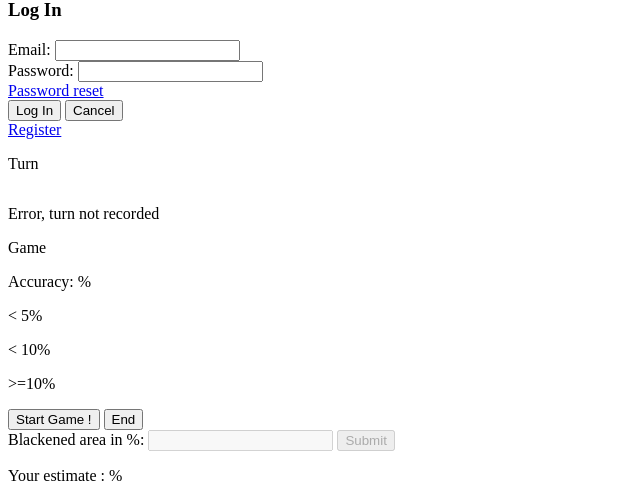
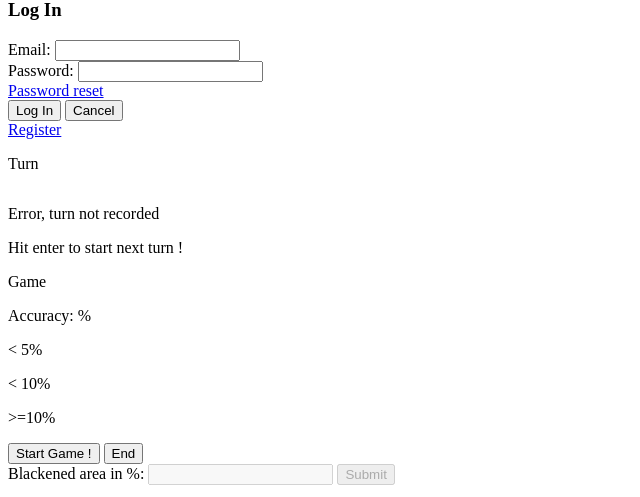
Before and after one commit to jgautrais/aest, a Symfony app: template templates/home/index.html.twig in a window 1280 px wide. Shown: the part 291-788 px from the top of the page, without its empty margins (0-640 px from the left). Run offline with Twig, Linux system fonts and the light colour scheme; the template is opened without the code that fills it, so the values that code supplies are empty; some libraries are stand-ins or nearby versions.

Commit message:
home template adjust

```diff
--- a/assets/app.js
+++ b/assets/app.js
@@ -30,6 +30,11 @@ function handleLoginModal() {
     const loginModal = $('#login-modal');
     const loginModalHide = $('#login-modal-hide');
     const loginIcon = $('#login-icon');
+    const hintLogin = $('#hint-login');
+
+    hintLogin.on('click', () => {
+        window.location.assign('/login');
+    });
 
     loginIcon.on('click', () => {
         if (loginModal.hasClass('hidden')) {
--- a/templates/base.html.twig
+++ b/templates/base.html.twig
@@ -40,7 +40,7 @@
 	</head>
 	<body class="font-mono flex flex-col min-h-screen items-center px-3 sm:px-4 max-w-3xl mx-auto">
 
-		<header class="flex justify-between items-center font-bold mt-4 sm:mt-8 w-full mx-auto max-w-2xl">
+		<header class="relative flex justify-between items-center font-bold mt-4 sm:mt-8 w-full mx-auto max-w-2xl">
 
 			<a href="{{ path('leaderboard') }}" class="block p-3 bg-gray-100">
 				<svg xmlns="http://www.w3.org/2000/svg" width="25" height="25" viewbox="0 0 25 25" stroke="#374151" fill="#374151">
@@ -86,7 +86,13 @@
 
 		</header>
 
-		<main class="flex-grow flex flex-col items-center w-full"> {% block body %}{% endblock %}
+		<main class="flex-grow flex flex-col items-center w-full">
+			{% if app.user == null and app.request.pathinfo == '/' %}
+				<p class="flex font-bold absolute mx-auto mt-14 text-purple-400 text-xs justify-center rounded-md border border-purple-200 shadow-sm px-2 py-1 bg-purple-100 cursor-pointer" id="hint-login">
+					Log in to save your progress
+				</p>
+			{% endif %}
+			{% block body %}{% endblock %}
 		</main>
 
 		<footer class="text-center text-gray-400 text-xs my-6">
--- a/templates/home/index.html.twig
+++ b/templates/home/index.html.twig
@@ -23,6 +23,7 @@
 			<table class="area_container w-full h-full" id="areaContainer"></table>
 			<p class="absolute text-red-700 text-xs py-0.5 px-1 bg-red-100 mt-1 mx-auto hidden" id="turnError">Error, turn not recorded
 			</p>
+			<div class="hint hidden text-sm font-bold absolute bg-white px-3 py-2 w-52 text-center border-8 border-purple-500 shadow-xl" id="hint">Hit enter to start next turn !</div>
 			<div class="stats_container absolute hidden w-full h-full bg-white py-4 px-8" id="stats">
 				<div class="flex flex-col h-full">
 					<div class="text-center">
```
Also changed, not shown: assets/Board.js (+7 -0 lines), assets/styles/app.scss (+9 -0 lines). Lines whose indentation alone changed are shown as unchanged.
